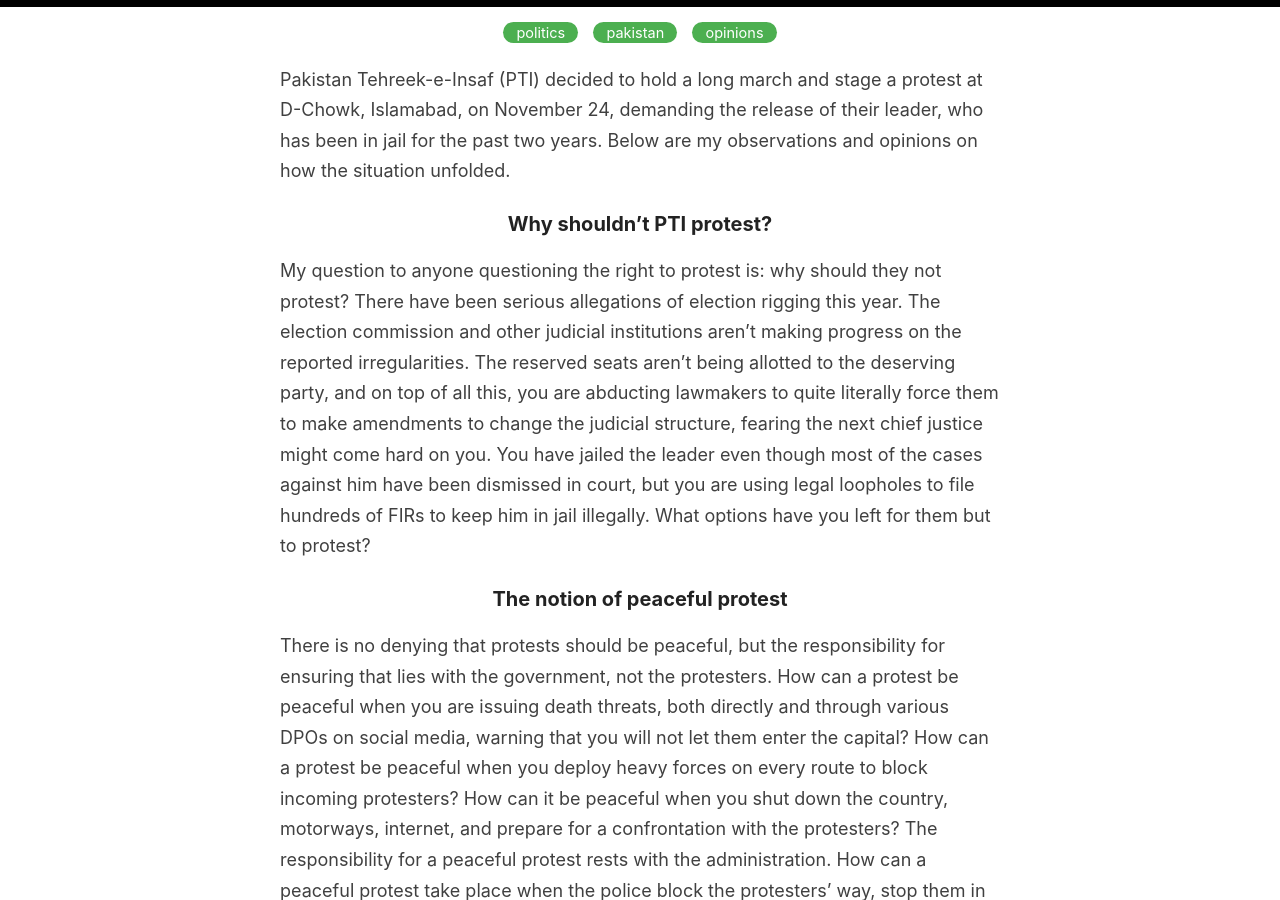
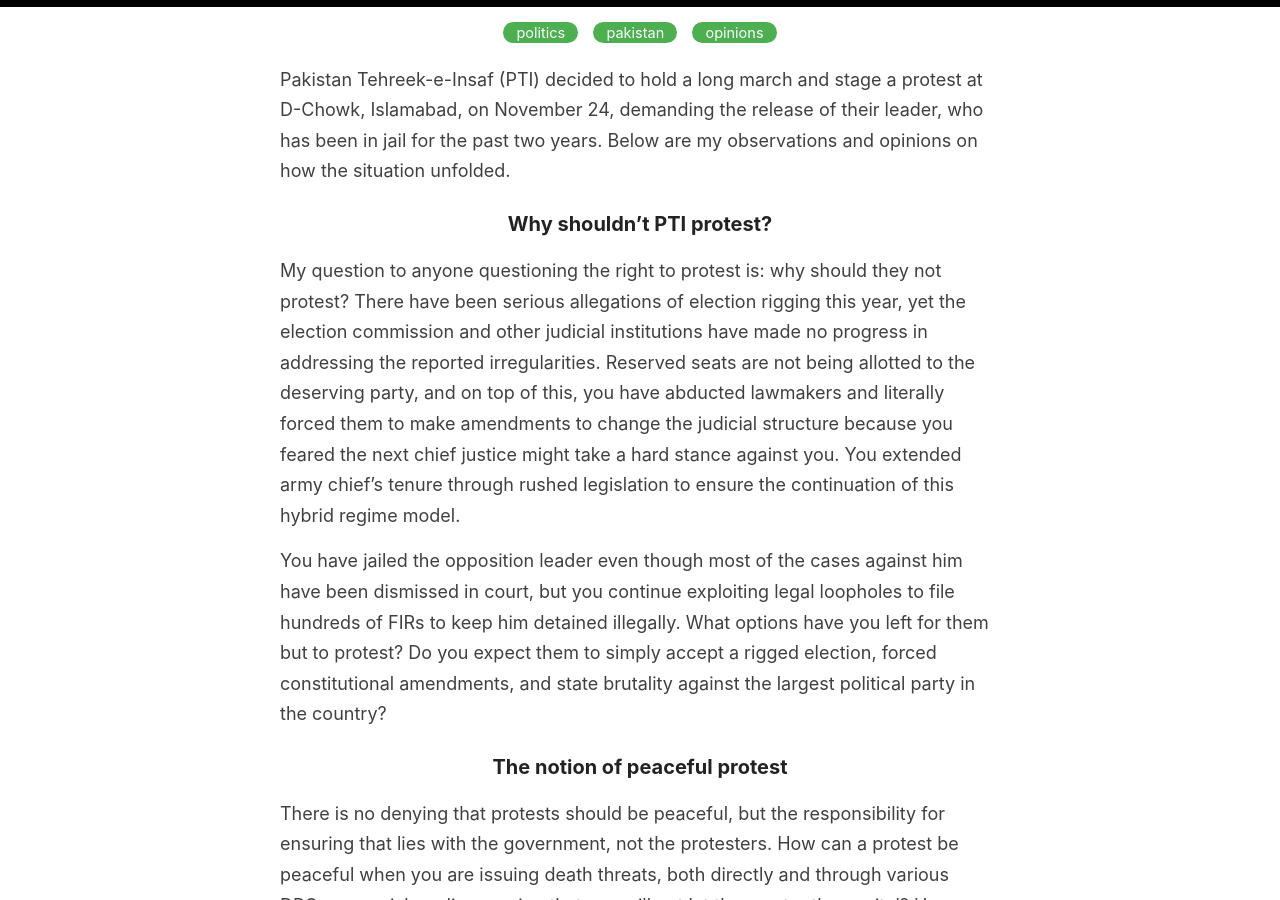
Before and after one commit to Ubaidbutt/ubaidbutt.github.io, a Jekyll site: the page built from _posts/2024-11-28-pti-protest-in-d-chowk.md, in a window 1280 px wide and 900 px high, scrolled down 260 px. Built offline with Jekyll 4.4.1, drawn with Linux system fonts in a browser that asks for light colours.

Commit message:
Fixed some parts

```diff
--- a/_posts/2024-11-28-pti-protest-in-d-chowk.md
+++ b/_posts/2024-11-28-pti-protest-in-d-chowk.md
@@ -7,7 +7,9 @@
 Pakistan Tehreek-e-Insaf (PTI) decided to hold a long march and stage a protest at D-Chowk, Islamabad, on November 24, demanding the release of their leader, who has been in jail for the past two years. Below are my observations and opinions on how the situation unfolded.
 
 ### Why shouldn't PTI protest?
-My question to anyone questioning the right to protest is: why should they not protest? There have been serious allegations of election rigging this year. The election commission and other judicial institutions aren't making progress on the reported irregularities. The reserved seats aren't being allotted to the deserving party, and on top of all this, you are abducting lawmakers to quite literally force them to make amendments to change the judicial structure, fearing the next chief justice might come hard on you. You have jailed the leader even though most of the cases against him have been dismissed in court, but you are using legal loopholes to file hundreds of FIRs to keep him in jail illegally. What options have you left for them but to protest?
+My question to anyone questioning the right to protest is: why should they not protest? There have been serious allegations of election rigging this year, yet the election commission and other judicial institutions have made no progress in addressing the reported irregularities. Reserved seats are not being allotted to the deserving party, and on top of this, you have abducted lawmakers and literally forced them to make amendments to change the judicial structure because you feared the next chief justice might take a hard stance against you. You extended army chief's tenure through rushed legislation to ensure the continuation of this hybrid regime model.
+
+You have jailed the opposition leader even though most of the cases against him have been dismissed in court, but you continue exploiting legal loopholes to file hundreds of FIRs to keep him detained illegally. What options have you left for them but to protest? Do you expect them to simply accept a rigged election, forced constitutional amendments, and state brutality against the largest political party in the country?
 
 ### The notion of peaceful protest
 There is no denying that protests should be peaceful, but the responsibility for ensuring that lies with the government, not the protesters. How can a protest be peaceful when you are issuing death threats, both directly and through various DPOs on social media, warning that you will not let them enter the capital? How can a protest be peaceful when you deploy heavy forces on every route to block incoming protesters? How can it be peaceful when you shut down the country, motorways, internet, and prepare for a confrontation with the protesters? The responsibility for a peaceful protest rests with the administration. How can a peaceful protest take place when the police block the protesters' way, stop them in their tracks, and welcome them with tear gas and rubber bullets? What do you expect from the protesters—to offer you flowers while you fire shells at them? Of course, they will resist, and your notion of a peaceful protest will be shattered. If anyone is responsible for this chaotic protest, it is the government and those pulling the strings behind them—not PTI or its supporters.
```
